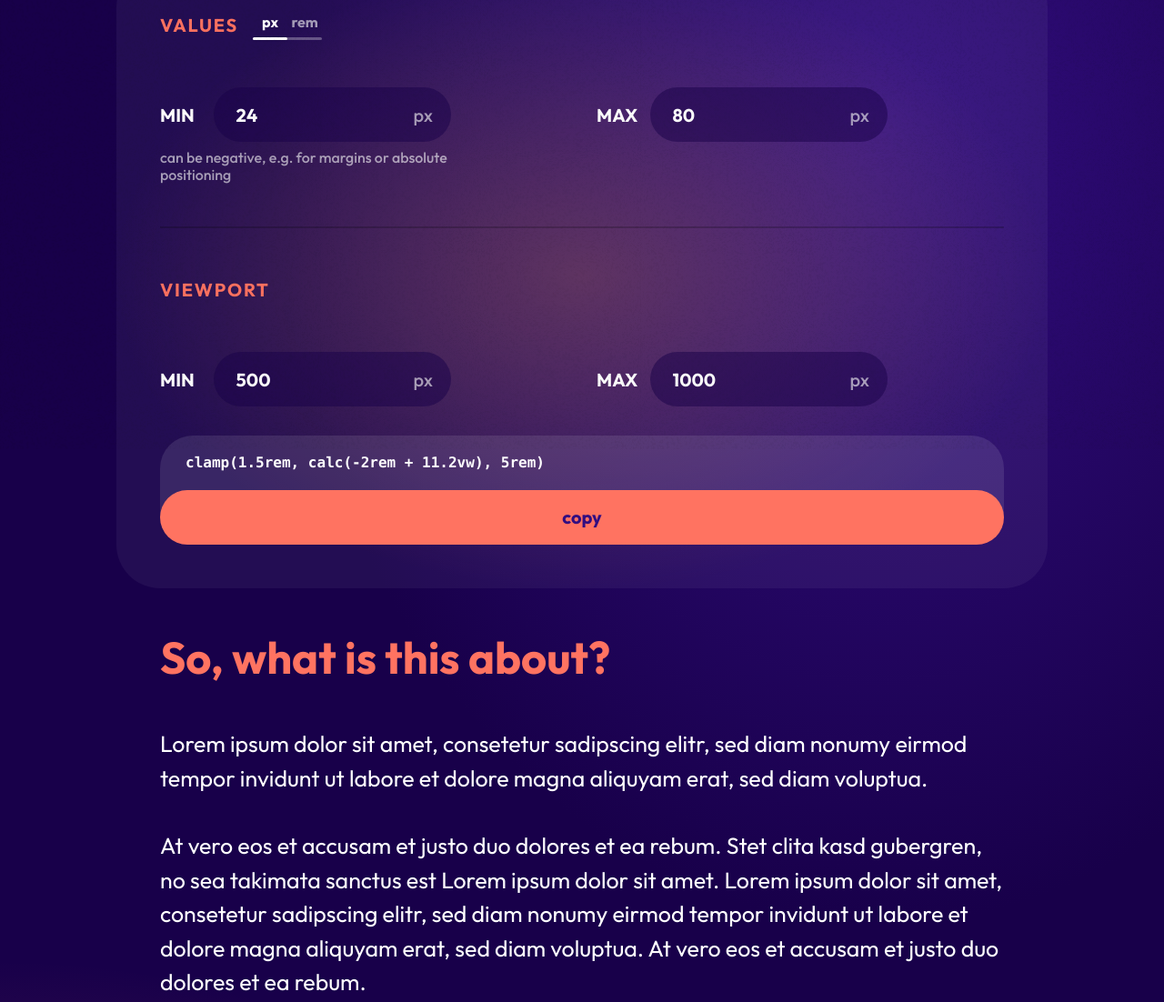
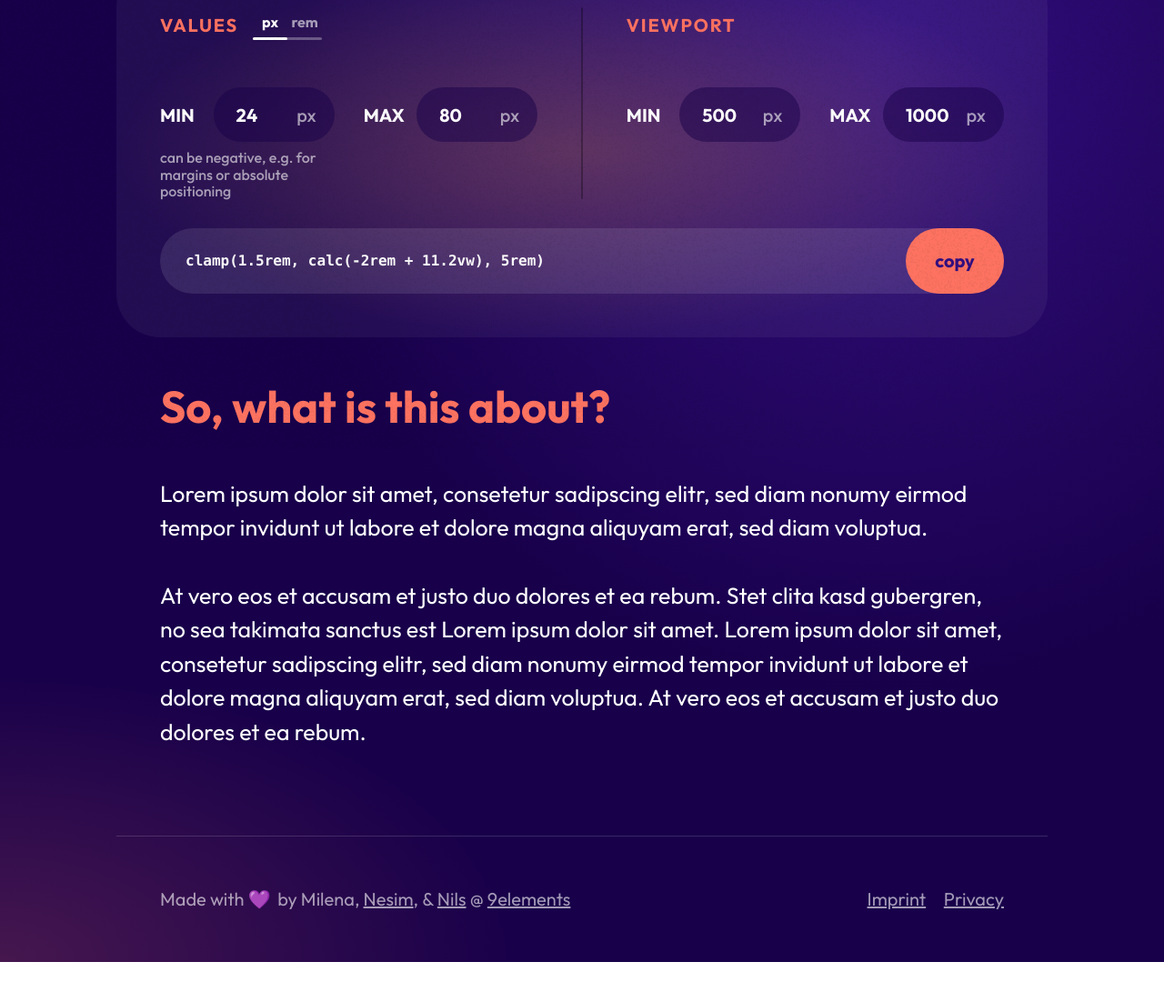
Before and after one commit to 9elements/min-max-calculator, an Astro site: page / in a window 1280 px wide. Shown: the part 306-1408 px from the top of the page at 91% size. After the commit the page ends 1364 px from the top, so only its background shows below. Built offline with nearby package versions, Linux system fonts and the light colour scheme; Astro itself is replaced by a stand-in of ours.

Commit message:
get rid of media queries

```diff
--- a/src/components/Calculator/Calculator.module.css
+++ b/src/components/Calculator/Calculator.module.css
@@ -16,20 +16,17 @@
 
 .form {
   display: flex;
-  flex-direction: column;
+  flex-wrap: wrap;
   gap: var(--space);
 
-  @media (--lg) {
-    flex-direction: row;
-    justify-content: space-between;
-  }
-
-  /* Shoutout to @shadeed - https://ishadeed.com/article/flexbox-separator/ */
   &::after {
-    align-self: stretch;
+    flex-basis: 1px;
+    flex-grow: 1;
     order: -1;
-    border: 1px solid rgb(0 0 0 / 0.2);
+    background-color: rgb(0 0 0 / 0.3);
+    border-radius: 1rem;
     content: "";
+    min-block-size: 1px;
   }
 
   & > :first-child {
@@ -39,7 +36,8 @@
 
 .fieldset {
   --height: 2.5rem;
-  flex: 1;
+  flex-basis: calc((56rem - 100%) * 999);
+  flex-grow: 999;
   border: none;
 
   & > * + * {
@@ -250,23 +248,21 @@
 .output {
   --min-height: 4.5rem;
   display: flex;
-  flex-direction: column;
-  align-items: stretch;
+  flex-wrap: wrap;
   background-color: rgb(255 255 255 / 0.1);
   border-radius: calc(var(--min-height) / 2);
   line-height: 1.25;
 
   min-block-size: var(--min-height);
   white-space: normal;
-
-  @media (--md) {
-    flex-direction: row;
-    align-items: center;
-    justify-content: space-between;
-  }
 }
 
 .outputCSS {
+  display: flex;
+  flex-basis: 40ch;
+  flex-grow: 999;
+  align-items: center;
+  padding: 1rem;
   font-weight: 700;
   padding-block: 1.25em;
   padding-inline: 1.75em;
@@ -276,6 +272,7 @@
 .copyButtonWrapper {
   position: relative;
   display: flex;
+  flex-grow: 1;
   flex-shrink: 0;
   align-items: center;
   align-self: stretch;
@@ -289,13 +286,14 @@
   align-items: center;
   justify-content: center;
   background-color: var(--color-orange);
-  block-size: var(--input-height);
+  block-size: 100%;
   border-radius: 999px;
   color: var(--color-purple);
   font-size: var(--font-size-0);
   font-weight: 700;
   inline-size: 100%;
   line-height: 1;
+  min-block-size: var(--input-height);
   padding-inline: 2rem;
   transition: background-color 0.2s ease-in-out;
   transition: box-shadow 0.3s ease-in-out;
@@ -311,10 +309,6 @@
   &:focus-visible {
     outline: 2px solid var(--color-orange);
     outline-offset: 2px;
-  }
-
-  @media (--md) {
-    block-size: 100%;
   }
 }
 
--- a/src/components/Footer/Footer.module.css
+++ b/src/components/Footer/Footer.module.css
@@ -1,16 +1,35 @@
 .footer {
+  /* Based on holy albatross logic for wrapping: https://codepen.io/enbee81/pen/qBbdarL */
+  --multiplier: calc((var(--centerflex-threshold, 38rem) - 100%) * 666);
+
   display: flex;
-  flex-direction: column;
+  flex-wrap: wrap;
   align-items: center;
   border-block-start: 1px solid rgb(255 255 255 / 0.15);
   color: var(--color-foreground-secondary);
   font-size: var(--font-size-0);
-  gap: 2rem;
+  gap: 1rem;
   line-height: 1.3;
   margin-block-start: var(--space);
   padding-block: var(--space);
   padding-inline: var(--space);
   text-align: center;
+
+  &::before {
+    flex-basis: max(0px, var(--multiplier));
+    flex-grow: 666;
+    margin: 0;
+    content: "";
+  }
+
+  & > * {
+    /* ↓ Half the value to each element, combining to make the whole */
+    margin: calc(var(--centerflex-gap, 1rem) / 2) auto;
+
+    &:first-child {
+      order: -1;
+    }
+  }
 
   & a {
     transition: color 0.2s ease-in-out;
@@ -20,11 +39,6 @@
       text-decoration: underline;
     }
   }
-
-  @media (--md) {
-    flex-direction: row;
-    justify-content: space-between;
-  }
 }
 
 .emoji {
@@ -33,10 +47,6 @@
   margin-inline-end: 0.25ch;
 }
 
-/* .highlight {
-  color: var(--color-foreground);
-} */
-
 .links {
   display: flex;
   gap: 1.5ch;
```
